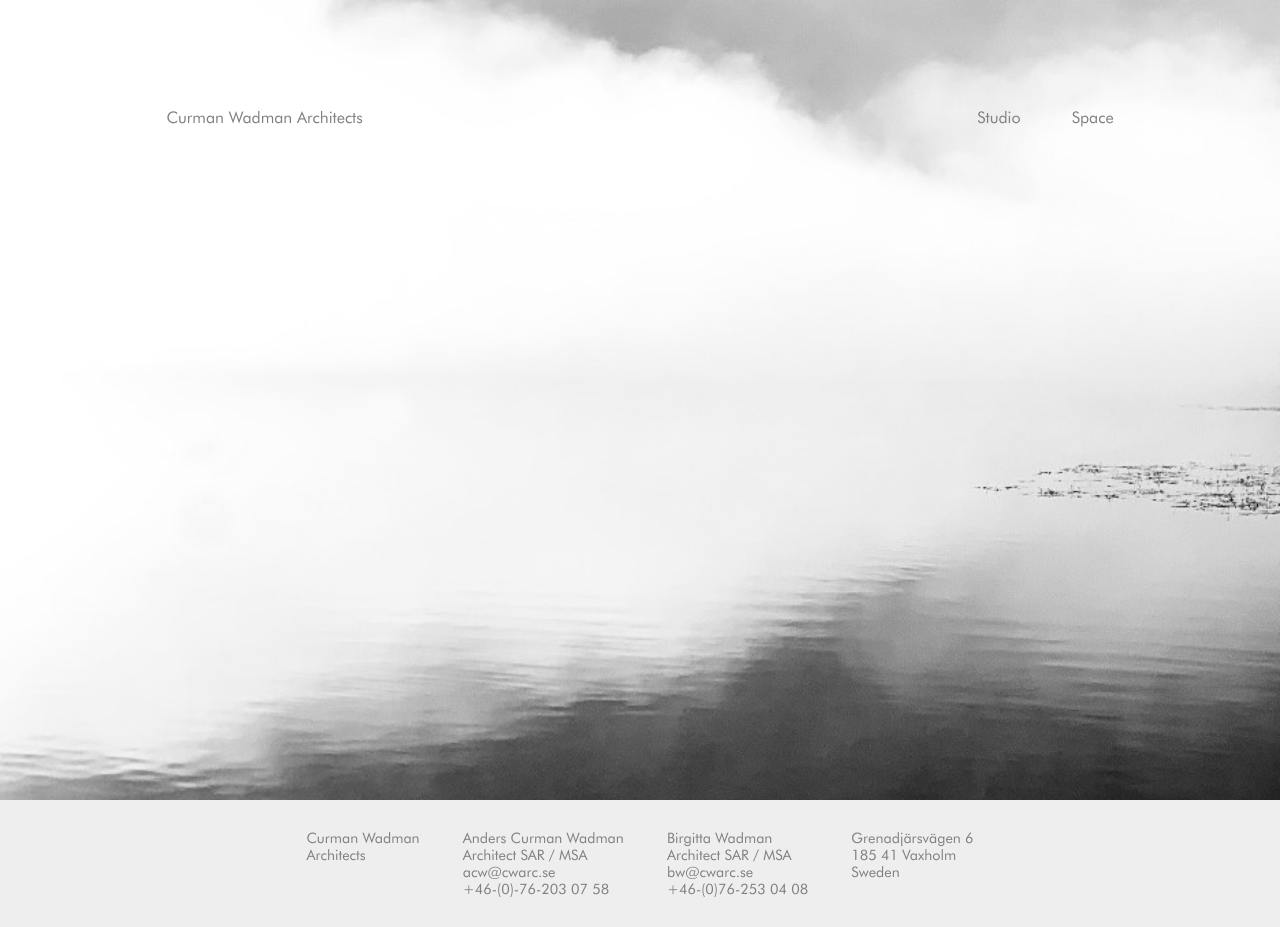
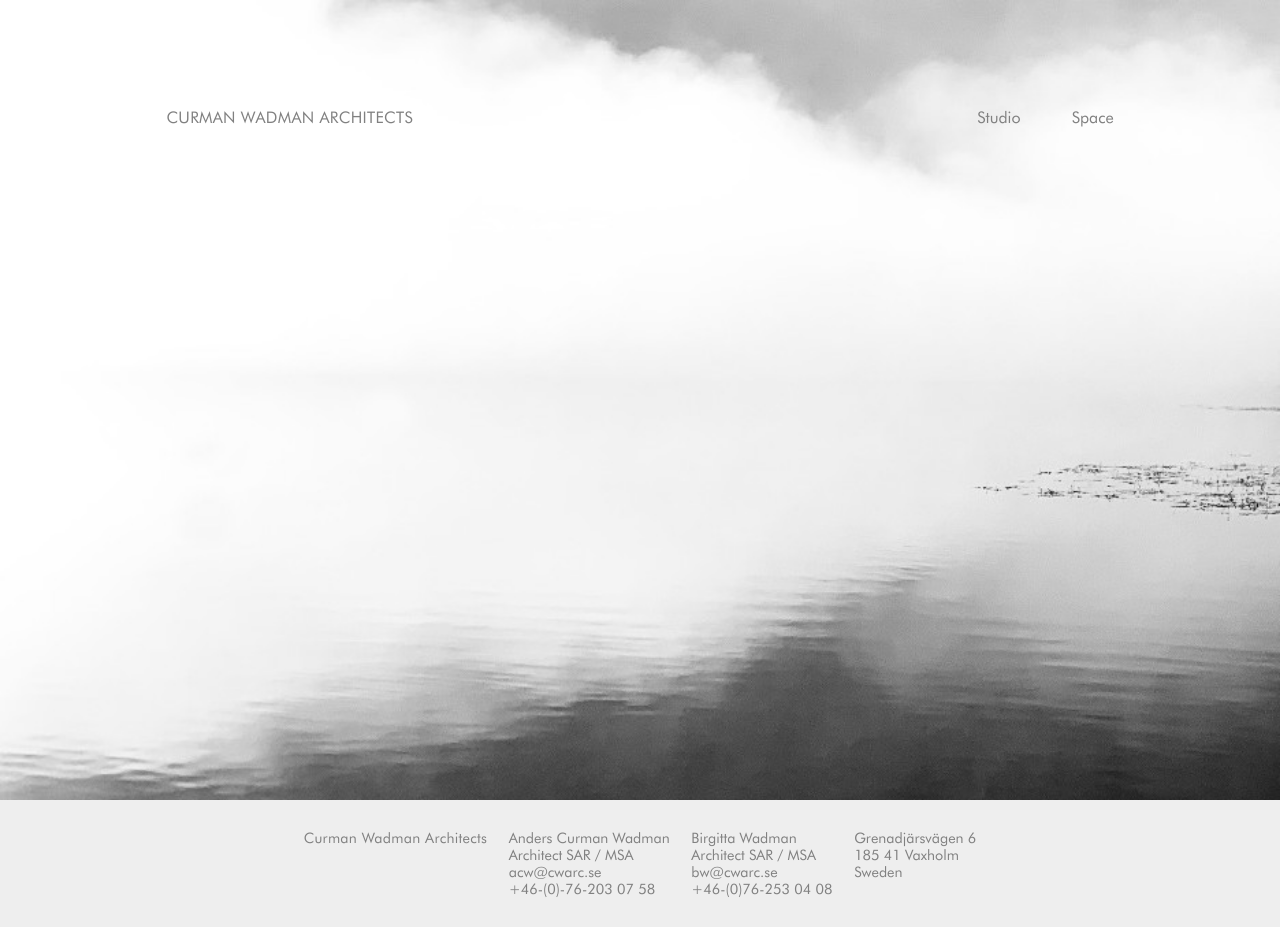
Before and after one commit to NiclasSandberg/anders-app, a React (Create React App) app: page / in a window 1280 px wide. Built offline with nearby package versions, Linux system fonts and the light colour scheme.

Commit message:
Trying upper case on brand and placing on same line,  overlay-navbar cover full height

```diff
--- a/src/components/Footer/Footer.jsx
+++ b/src/components/Footer/Footer.jsx
@@ -7,7 +7,7 @@ function Footer() {
     <div className="App">
       <footer>
         <div className={styles['footer-content']}>
-          <p>Curman Wadman <br class="hide-br"></br> Architects</p>
+          <p style={{letterSpacing: "0.02em"}}>Curman Wadman Architects</p>
           <p>Anders Curman Wadman <br />
              Architect SAR / MSA
             <br />
--- a/src/components/Footer/Footer.module.css
+++ b/src/components/Footer/Footer.module.css
@@ -12,9 +12,11 @@ footer {
     text-decoration: none;
     color:#808080;
   }
+  /*
   .hide-br {
     display:none!important;
   }
+  */
 
 
   @media (min-width: 43em) {
@@ -26,8 +28,13 @@ footer {
   .footer-content {
     display:flex;
     flex-direction: row;
-    gap:3em;
+    gap:1.5em;
     padding-bottom: 15px;
   }
 
   }
+@media (min-width:1024px){
+  .footer-content {
+    gap:3;
+  }
+}
--- a/src/components/Navigation/MobileNav/DrawerToggleButton.module.css
+++ b/src/components/Navigation/MobileNav/DrawerToggleButton.module.css
@@ -12,6 +12,7 @@
     box-sizing: border-box;
     z-index:9998;
     outline:none;
+    -webkit-tap-highlight-color: transparent;
 
 }
 
@@ -29,14 +30,15 @@
     z-index:9999;
     transition: all .2s ease-out;
     transform: rotate(135deg);
-    position:absolute;
+    position:fixed;
     top:1;
-    margin-top:1.5px;
+    margin-top:5px;
 }
 
 .top_open {
-    position:absolute;
+    position:fixed;
     transform: rotate(45deg);
+
 }
 
 @media (min-width:1024px){
--- a/src/components/Navigation/MobileNav/SideDrawer.jsx
+++ b/src/components/Navigation/MobileNav/SideDrawer.jsx
@@ -7,7 +7,7 @@ const sideDrawer = props => (
     <nav className={style['side-drawer']}>
         <ul className={style['side-drawer__brand']}>
            <li>
-               <a href="">Curman Wadman Architects</a></li>
+               <a href="">CURMAN WADMAN ARCHITECTS</a></li>
         </ul>
         <ul className={style['side-drawer__items']}>
             <li style={{borderTop: "1px solid #a2a2a2"}}><a href="">Studio</a></li>
--- a/src/components/Navigation/MobileNav/SideDrawer.module.css
+++ b/src/components/Navigation/MobileNav/SideDrawer.module.css
@@ -1,8 +1,8 @@
 .side-drawer {
-    height: 100vh;
+    height: 100%;
     background: white;
     box-shadow: 2px 0px 5px rgba(0,0,0, 0.5);
-    position:absolute;
+    position:fixed;
     overflow:hidden;
     top:0;
     left:0;
@@ -25,6 +25,7 @@
     color: #808080;
     font-size:1;
     text-decoration: none;
+    -webkit-tap-highlight-color: transparent;
 
 }
 
@@ -45,13 +46,14 @@
 
 
 .side-drawer__brand li{
-    width:60%;
+    width:94%;
+    letter-spacing: 0.02em;
 }
 
-@media (min-width:600px){
-    .side-drawer__brand a{
+@media (min-width:769px){
+    .side-drawer{
 
-
+        display:none;
 
     }
 }
--- a/src/components/Navigation/NavBar.js
+++ b/src/components/Navigation/NavBar.js
@@ -9,7 +9,7 @@ const navBar = props =>  (
 
     <nav className="App">
         <nav className={style["toolbar_navigation"]}>
-          <div className={style["brand"]} style={{color:"#808080"}}><a href="#">Curman Wadman Architects</a> </div>
+          <div className={style["brand"]} style={{color:"#808080"}}><a href="#">CURMAN WADMAN ARCHITECTS</a> </div>
 
           <DrawerToggleButton click={props.drawerClickHandler} burgerColorToggle={props.newBurgerColor}/>
 
--- a/src/components/Navigation/NavBar.module.css
+++ b/src/components/Navigation/NavBar.module.css
@@ -10,6 +10,7 @@
 
   .toolbar-navigation-items li {
     padding: 0 0 0 3.2rem;
+
   }
 
   .toolbar-navigation-items a{
@@ -18,6 +19,7 @@
     border-bottom: 1px solid rgba(197, 197, 197, 0);
     transition: border 500ms ease;
     padding-bottom: 3px;
+
   }
 
   .toolbar-navigation-items a:hover,
@@ -37,12 +39,14 @@
 .brand a{
   text-decoration:none;
   color: #808080;
+  letter-spacing: 0.02em;
+  -webkit-tap-highlight-color: transparent;
 }
 
 @media (max-width: 767px){
 
   .brand {
-    width:160px;
+    width:250px;
   }
 }
 
```
